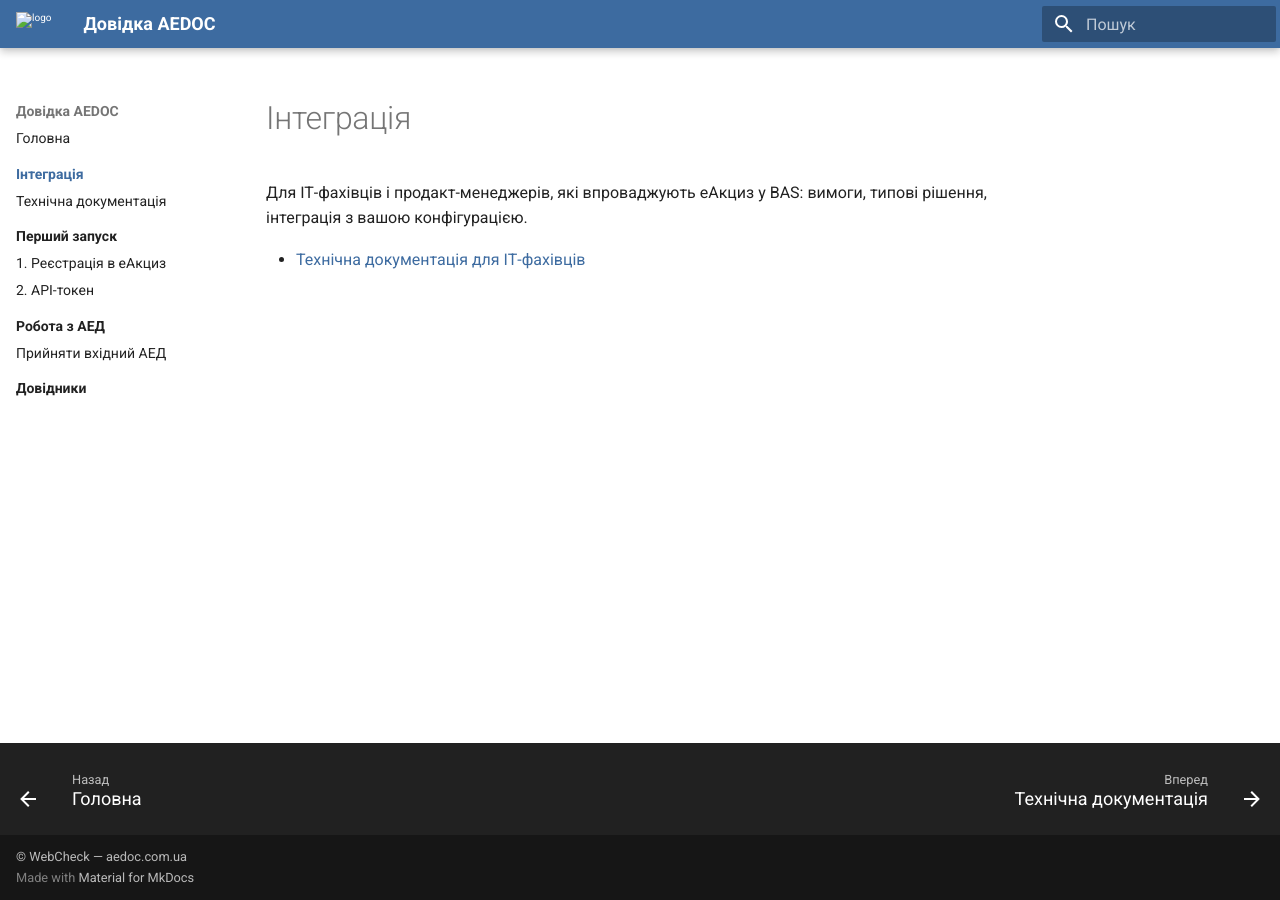
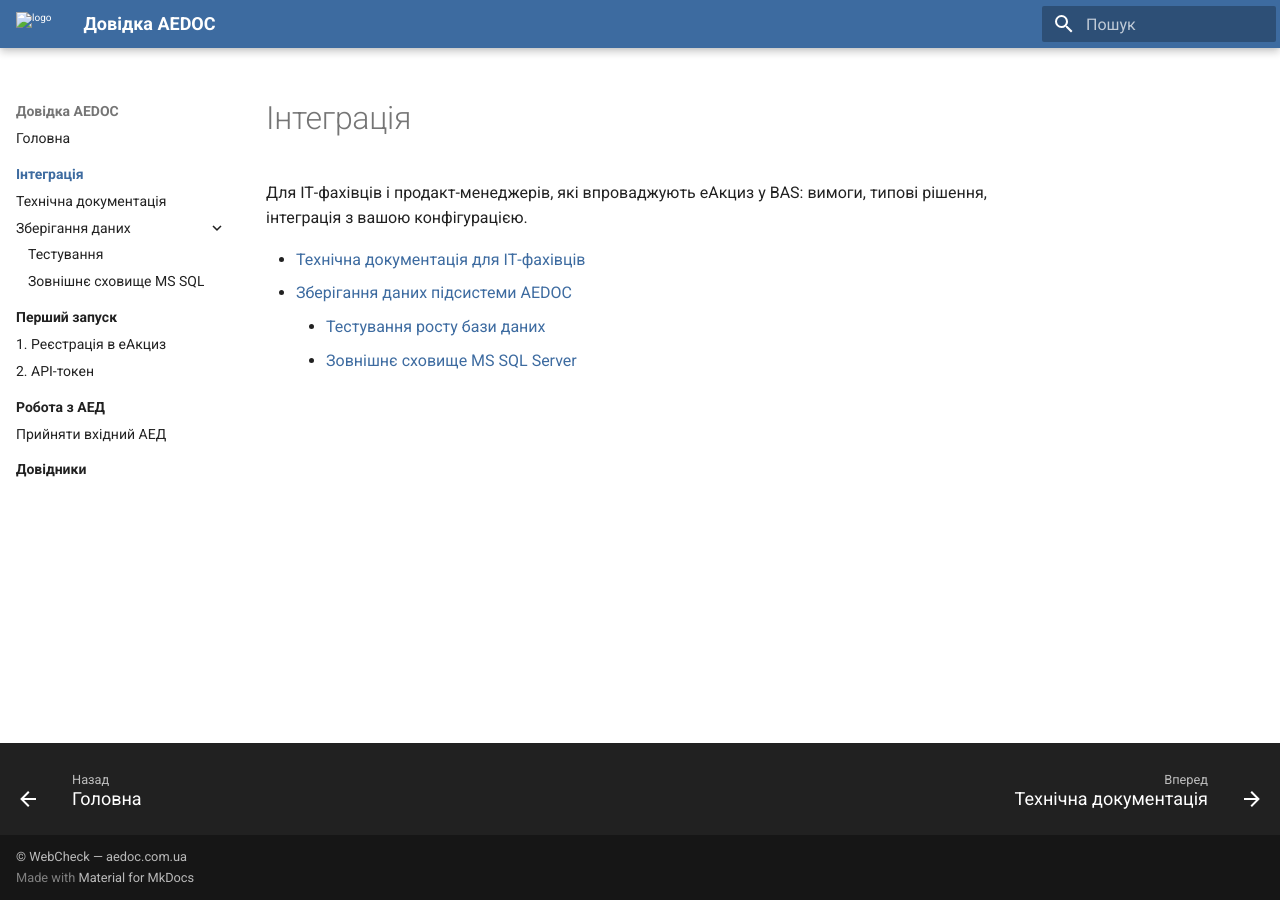
Before and after one commit to sukhenko/aedoc-docs, an MkDocs documentation site: the page built from docs/integratsiia/index.md, in a window 1280 px wide. Built offline with MkDocs 1.6.1 and Material for MkDocs 9.7.7, drawn with Linux system fonts in a browser that asks for light colours.

Commit message:
Інтеграція: Зберігання даних — тестування і зовнішнє сховище MS SQL
Co-Authored-By: Claude Opus 5.5 <noreply@anthropic.com>
Claude-Session: https://claude.ai/code/session_0177sjggDQ9MXuFeJFH1q7HZ

```diff
--- a/docs/integratsiia/index.md
+++ b/docs/integratsiia/index.md
@@ -3,3 +3,6 @@
 Для ІТ-фахівців і продакт-менеджерів, які впроваджують еАкциз у BAS: вимоги, типові рішення, інтеграція з вашою конфігурацією.
 
 - [Технічна документація для ІТ-фахівців](itdeptinfo.md)
+- [Зберігання даних підсистеми AEDOC](zberigannia/index.md)
+    - [Тестування росту бази даних](zberigannia/testuvannia.md)
+    - [Зовнішнє сховище MS SQL Server](zberigannia/zovnishnie-skhovyshche.md)
--- a/docs/stylesheets/extra.css
+++ b/docs/stylesheets/extra.css
@@ -18,3 +18,27 @@
 /* Примітка без заголовка — жовта смуга, як на aedoc.com.ua */
 .md-typeset .admonition.note{border-color:#D9B84A}
 .md-typeset .admonition.note>.admonition-title:empty{display:none}
+/* Бейджі, картки, виноски — розділ «Зберігання даних» */
+.md-typeset .badge{display:inline-block;font-size:.6rem;font-weight:700;letter-spacing:.04em;text-transform:uppercase;padding:3px 9px;border-radius:4px;margin:0 0 .6em}
+.md-typeset .badge--done{background:#e8f0f9;color:#3D6BA0}
+.md-typeset .badge--dev{background:#faf3de;color:#a3822f}
+.md-typeset .cards{display:grid;grid-template-columns:repeat(auto-fit,minmax(280px,1fr));gap:16px;margin:1em 0}
+.md-typeset .card,.md-typeset .promo{display:flex;flex-direction:column;gap:6px;background:#fff;border:1px solid #E5E7EB;border-left:4px solid #3D6BA0;border-radius:8px;padding:18px 22px;color:#1A1A1A!important;text-decoration:none;box-shadow:0 1px 3px rgba(0,0,0,.06);transition:box-shadow .15s}
+.md-typeset .card--dev,.md-typeset .promo{border-left-color:#D9B84A}
+.md-typeset .card:hover,.md-typeset .promo:hover{box-shadow:0 2px 10px rgba(0,0,0,.12)}
+.md-typeset .card>span:not(.badge),.md-typeset .promo>span:not(.badge){color:#6B7280;font-size:.7rem}
+.md-typeset .card .badge,.md-typeset .promo .badge{align-self:flex-start;margin:0}
+.md-typeset .promo{margin:1.5em 0}
+.md-typeset table.metrics{display:table;width:100%;max-width:640px}
+.md-typeset table.metrics tr:last-child td{font-weight:700;background:#f7f9fb}
+.md-typeset img.chart-img{max-width:900px}
+.md-typeset .callout{background:#f7f9fb;border-radius:8px;padding:16px 20px;margin:1em 0}
+.md-typeset .callout p:last-child{margin-bottom:0}
+.md-typeset .callout--gold{border-left:4px solid #D9B84A;border-radius:0 8px 8px 0}
+.md-typeset .note-small{font-size:.65rem;color:#6B7280;font-style:italic}
+.md-typeset .movegrid{display:grid;grid-template-columns:1fr 1fr;gap:16px;margin:.8em 0 1.2em}
+.md-typeset .movecard{background:#fffaf0;border:1px solid #e6c877;border-radius:8px;padding:16px 18px}
+.md-typeset .movecard-icon{font-size:20px;margin-bottom:6px}
+.md-typeset .movecard-title{font-weight:700;margin:0 0 6px}
+.md-typeset .movecard-sub{font-size:.7rem;color:#6B7280;margin:0}
+@media (max-width:600px){.md-typeset .movegrid{grid-template-columns:1fr}}
--- a/mkdocs.yml
+++ b/mkdocs.yml
@@ -25,6 +25,10 @@ nav:
   - Інтеграція:
       - integratsiia/index.md
       - Технічна документація: integratsiia/itdeptinfo.md
+      - Зберігання даних:
+          - integratsiia/zberigannia/index.md
+          - Тестування: integratsiia/zberigannia/testuvannia.md
+          - Зовнішнє сховище MS SQL: integratsiia/zberigannia/zovnishnie-skhovyshche.md
   - Перший запуск:
       - pershyi-zapusk/index.md
       - 1. Реєстрація в еАкциз: pershyi-zapusk/reiestratsiia-eo.md
```
Also changed, not shown: docs/integratsiia/zberigannia/index.md (added, +17 -0 lines), docs/integratsiia/zberigannia/testuvannia.md (added, +47 -0 lines), docs/integratsiia/zberigannia/zovnishnie-skhovyshche.md (added, +49 -0 lines), docs/integratsiia/zberigannia/img/ekonomiia.svg (added), docs/integratsiia/zberigannia/img/pryrist-bazy.svg (added), docs/integratsiia/zberigannia/img/skhema-zberigannia.svg (added).
